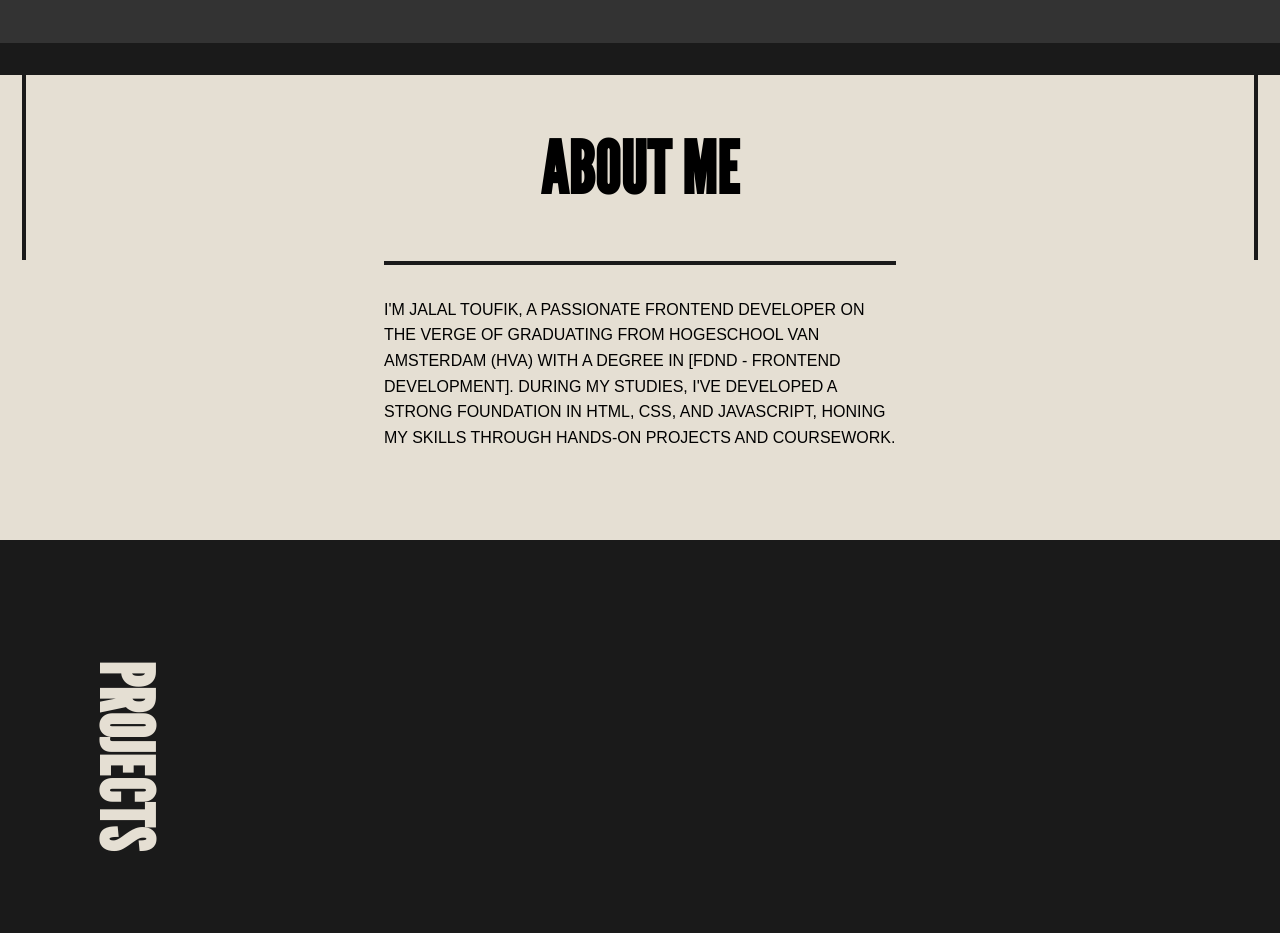
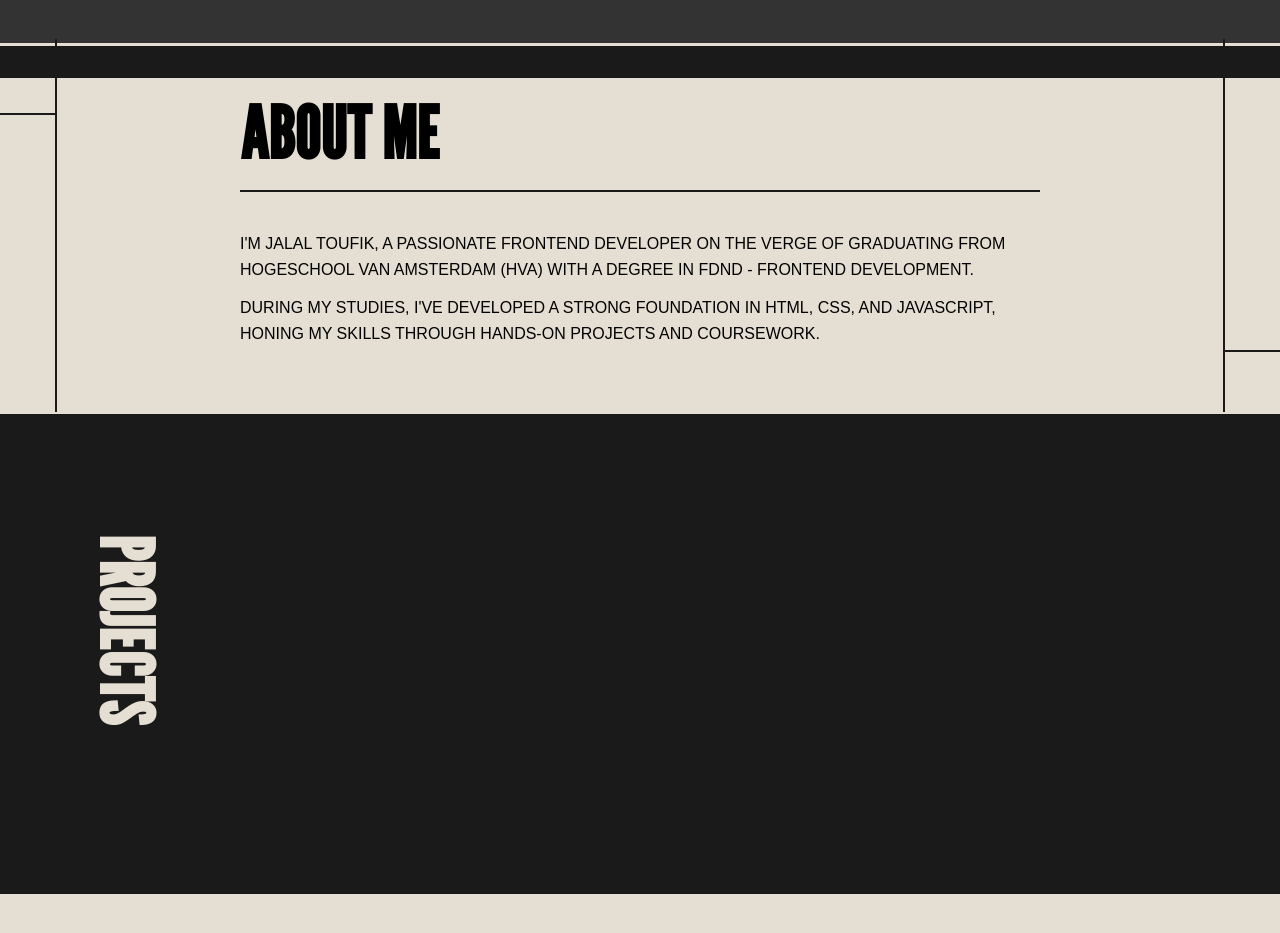
Before and after one commit to JalalToufik/My-Portfolio, a SvelteKit app: page / in a window 1280 px wide. Shown: the part 517-1450 px from the top of the page. After the commit the page ends 1411 px from the top, so only its background shows below. Built offline with nearby package versions, Linux system fonts and the light colour scheme; a web font is replaced by a local one.

Commit message:
Added Atomic design

```diff
--- a/src/lib/index.js
+++ b/src/lib/index.js
@@ -5,6 +5,9 @@
 
 // ========== Molecules ==========
 export { default as HeroHeader } from './molecule/hero-header.svelte'
+export { default as AboutMe } from './molecule/about-me.svelte'
+export { default as SkillBar } from './molecule/skill-bar.svelte'
+export { default as Projects } from './molecule/projects.svelte'
 // ========== Organisms ==========
 
 export { default as Navigation } from './organism/navigation.svelte'
--- /dev/null
+++ b/src/lib/molecule/about-me.svelte
@@ -0,0 +1,80 @@
+<script>
+
+</script>
+
+<section class="about">
+    <article>
+        <h2>About me</h2>
+        <p>
+            I'm Jalal Toufik, a passionate frontend developer on the verge of graduating from Hogeschool van Amsterdam (HvA) with a degree in FDND - Frontend development.
+        <p/>
+        <p>
+            During my studies, I've developed a strong foundation in HTML, CSS, and JavaScript, honing my skills through hands-on projects and coursework.
+        </p>
+    </article>
+</section>
+
+<style>
+ /* ======= Article ======= */
+    .about{
+        display: grid;
+        justify-items: center;
+        align-items: center;
+        grid-template-columns: 3em 2fr 3em;;
+        grid-template-areas: "item1 title item2";
+    }
+    .about::before, .about::after {
+        content: "";
+        border: 1px solid var(--secondary-color);
+        height: 100%;
+        position: relative;
+        top: -.2em;
+    }
+    article::before, article::after{
+        content: "";
+        position: absolute;
+        background-color: var(--secondary-color);
+        height: 2px;
+        width: 1.5em;
+    }
+    article::before{
+        bottom: 10.5em;
+        left: 0;
+    }
+    article::after{
+        right: 0;
+    }
+    .about::before{
+        grid-area: item1;
+    }
+    .about::after{
+        grid-area: item2;
+    }
+    .about article{
+        grid-area: title;
+        padding: 1em;
+        margin-bottom: 2em;
+    }
+    h2{
+        border-bottom: 2px solid var(--secondary-color);
+        margin-bottom: .5em;
+    }
+    p{
+        max-width: 50em;
+        text-transform: uppercase;
+        padding: .2em 0;
+    }
+
+    /* MEDIA QUERY TABLET = 768px */
+    @media (min-width: 48rem) {
+        .about{
+            padding: 0 2em;
+        }
+        .about article{
+            padding: 2em;
+        }
+        article::before, article::after{
+            width: 3.5em;
+        }
+    }
+</style>
--- /dev/null
+++ b/src/lib/molecule/projects.svelte
@@ -0,0 +1,24 @@
+<script>
+
+</script>
+
+<section class="projects">
+    <h2>Projects</h2>
+</section>
+
+<style>
+    .projects{
+        background-color: var(--secondary-color);
+        width: 100%;
+        height: 30em;
+        padding: 10em 2em;
+        display: flex;
+        align-items: flex-start;
+    }
+    .projects h2{
+        color: var(--accent-light-color);
+        transform: rotate(90deg);
+        display: inline-block;
+    }
+
+</style>
--- /dev/null
+++ b/src/lib/molecule/skill-bar.svelte
@@ -0,0 +1,36 @@
+<script>
+
+</script>
+
+<section class="skill-bar">
+    <!-- svelte-ignore a11y-distracting-elements -->
+    <marquee>
+        <span>// Css // </span>
+        <span>// Html // </span>
+        <span>// Javascript // </span>
+        <span>// Responsive Websites // </span>
+        <span>// Accessible Websites // </span>
+        <span>// Progressive enhancement // </span>
+        <span>// Performance // </span>
+    </marquee>
+</section>
+
+<style>
+    .skill-bar{
+        background-color: var(--secondary-color);
+        width: 100%;
+        height: 2em;
+        color: white;
+        display: flex;
+        justify-content: center;
+        align-items: center;
+    }
+
+    marquee{
+        text-transform: uppercase;
+        animation: 5s linear infinite;
+    }
+    marquee span{
+        padding: 0 4em;
+    }
+</style>
--- a/src/routes/+page.svelte
+++ b/src/routes/+page.svelte
@@ -1,40 +1,18 @@
 <script>
-	import { Navigation, HeroHeader } from '$lib/index';
+	import { Navigation, HeroHeader, AboutMe, SkillBar, Projects } from '$lib/index';
 </script>
 
 <header>
     <Navigation />
     <HeroHeader />
+    <SkillBar />
 </header>
 
-<section class="skill-bar">
-    <!-- svelte-ignore a11y-distracting-elements -->
-    <marquee>
-        <span>// Css // </span>
-        <span>// Html // </span>
-        <span>// Javascript // </span>
-        <span>// Responsive Websites // </span>
-        <span>// Accessible Websites // </span>
-        <span>// Progressive enhancement // </span>
-        <span>// Performance // </span>
-    </marquee>
 
-</section>
 
 <main>
-    <section class="about">
-        <div class="grid-item"></div>
-        <h2>About me</h2>
-        <p>
-            I'm Jalal Toufik, a passionate frontend developer on the verge of graduating from Hogeschool van Amsterdam (HvA) with a degree in [FDND - Frontend development].
-            During my studies, I've developed a strong foundation in HTML, CSS, and JavaScript, honing my skills through hands-on projects and coursework.
-        </p>
-        <div class="grid-item2"></div>
-    </section>
-
-    <section class="projects">
-        <h2>Projects</h2>
-    </section>
+    <AboutMe />
+    <Projects />
 </main>
 
 
@@ -49,79 +27,5 @@
         background-position-x: 55%;
         background-position-y: -55px;
     }
-    .skill-bar{
-        background-color: var(--secondary-color);
-        width: 100%;
-        height: 2em;
-        color: white;
-        display: flex;
-        justify-content: center;
-        align-items: center;
-    }
 
-    marquee{
-        text-transform: uppercase;
-        animation: 5s linear infinite;
-    }
-
-    marquee span{
-        padding: 0 4em;
-    }
-
-    h2{
-        font-size: 4.5em;
-        text-transform: uppercase;
-        font-family: "League Gothic", sans-serif;
-    }
-
-    .about h2{
-        grid-area: title;
-    }
-
-    .about{
-        display: grid;
-        justify-items: center;
-        align-items: center;
-        grid-template-columns: 3em 2fr 3em ;
-        grid-template-rows: 40% 2fr 10em;
-        grid-template-areas:
-        "item1 title item2"
-        ".... paragraph .... "
-    }
-
-    .about::before, .about::after {
-        content: "";
-        border: 2px solid var(--secondary-color);
-        height: 100%;
-        position: relative;
-        top: -.2em;
-    }
-    .about::before{
-        grid-area: item1;
-    }
-    .about::after{
-        grid-area: item2;
-    }
-    p{
-        grid-area: paragraph;
-        padding-top: 2em;
-        max-width: 32em;
-        border-top: 4px solid var(--secondary-color);
-        text-transform: uppercase;
-    }
-
-    .projects{
-        background-color: var(--secondary-color);
-        width: 100%;
-        height: 30em;
-        padding: 10em 2em;
-        display: flex;
-        align-items: flex-start;
-    }
-
-    .projects h2{
-        color: var(--accent-light-color);
-        transform: rotate(90deg);
-        display: inline-block;
-    }
 </style>
--- a/static/style.css
+++ b/static/style.css
@@ -39,3 +39,9 @@ html {
 body{
     background-color: var(--accent-light-color);
 }
+
+h2{
+    font-size: 4.5em;
+    text-transform: uppercase;
+    font-family: "League Gothic", sans-serif;
+}
```
